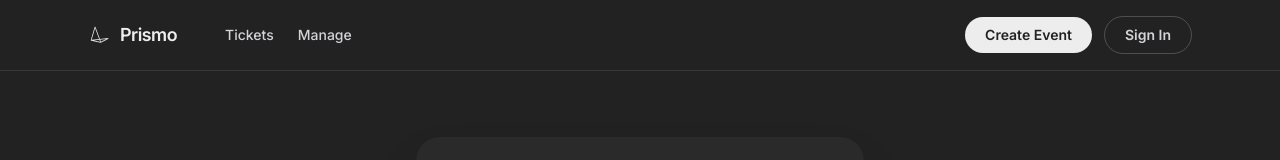
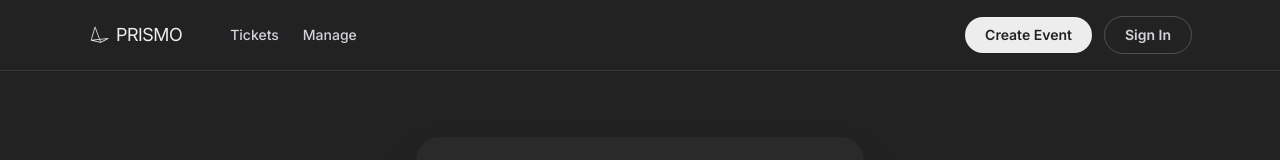
Before and after one commit to Swift-Food/events-website, a Next.js app: page /auth in a window 1280 px wide. Shown: the top 160 px of the page. Built offline with nearby package versions, Linux system fonts and the light colour scheme; no server answers.

Commit message:
Prismo navbar style fix; my-tickets ordering of cards

```diff
--- a/src/app/my-tickets/page.tsx
+++ b/src/app/my-tickets/page.tsx
@@ -199,7 +199,8 @@ export default function MyTicketsPage() {
 
   const now = new Date();
 
-  const filteredTickets = tickets.filter((ticket) => {
+  const filteredTickets = tickets
+    .filter((ticket) => {
       const eventDate = new Date(ticket.eventStartDateTime);
       const isUpcoming = eventDate > now;
 
@@ -224,6 +225,15 @@ export default function MyTicketsPage() {
         default:
           return true;
       }
+    })
+    .sort((a, b) => {
+      const dateA = new Date(a.eventStartDateTime).getTime();
+      const dateB = new Date(b.eventStartDateTime).getTime();
+      // Ascending for active/pending, descending for past/all
+      if (filter === "active" || filter === "pending" || filter === "upcoming") {
+        return dateA - dateB;
+      }
+      return dateB - dateA;
     });
 
   const filters: { id: FilterType; label: string; icon: React.ReactNode }[] = [
--- a/src/components/layout/Navbar.tsx
+++ b/src/components/layout/Navbar.tsx
@@ -69,7 +69,7 @@ export default function Navbar() {
       <header className="sticky top-0 z-50 border-b border-white/10 bg-background">
         <div className="mx-auto flex max-w-6xl items-center justify-between px-6 py-4">
           <div className="flex items-center gap-4">
-            <Link href="/" className="flex items-center gap-2 text-lg font-semibold tracking-tight">
+            <Link href="/" className="flex items-center gap-1 text-lg font-semibold tracking-tight">
               <Image
                 src="/logo.svg"
                 alt="Prismo logo"
@@ -77,7 +77,7 @@ export default function Navbar() {
                 height={24}
                 className="invert"
               />
-              <span className="hidden sm:inline">Prismo</span>
+              <span className="hidden sm:inline font-normal">PRISMO</span>
             </Link>
 
             {/* Mobile Icon Navigation */}
```
Lines whose indentation alone changed are shown as unchanged.
